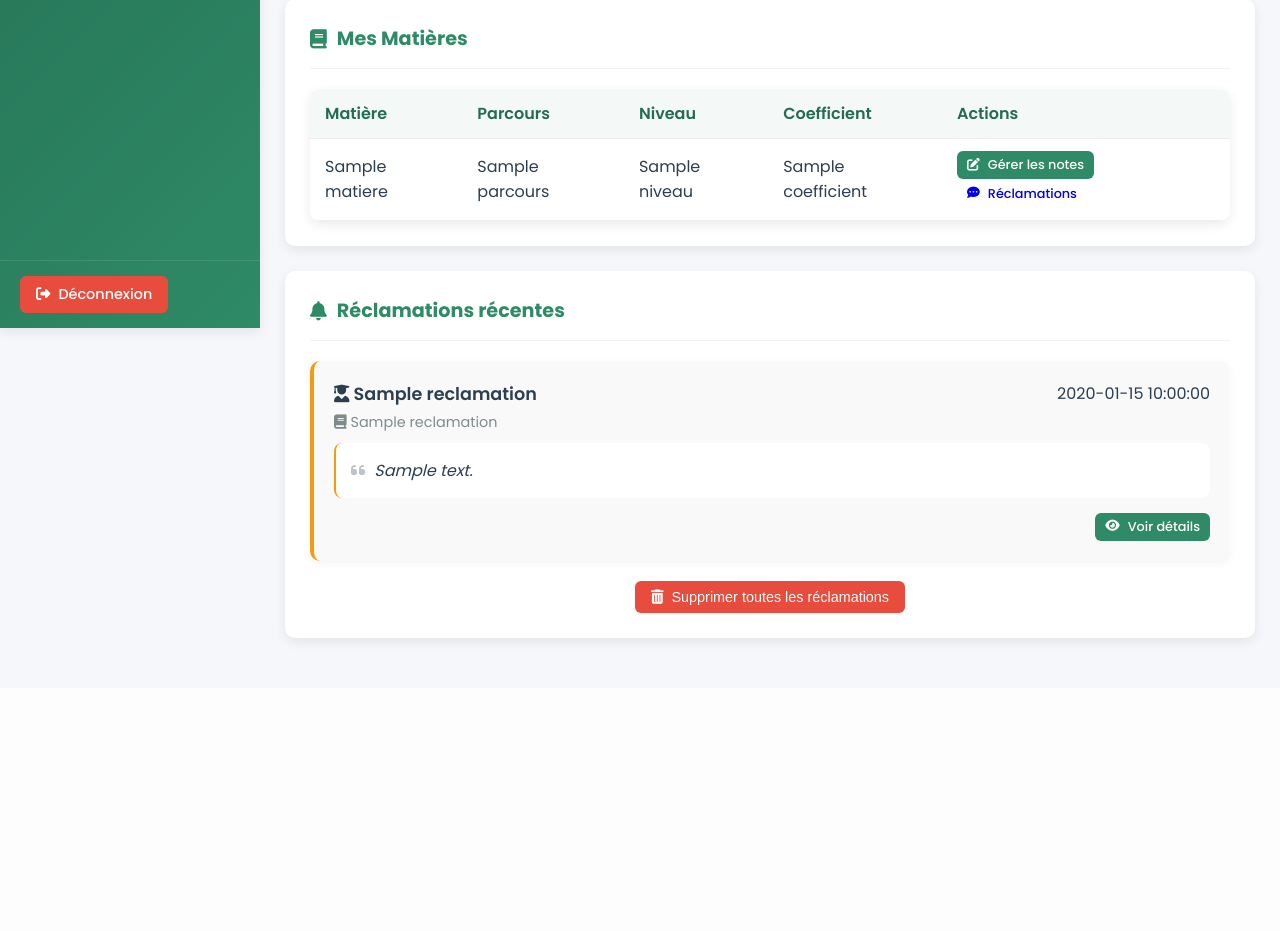
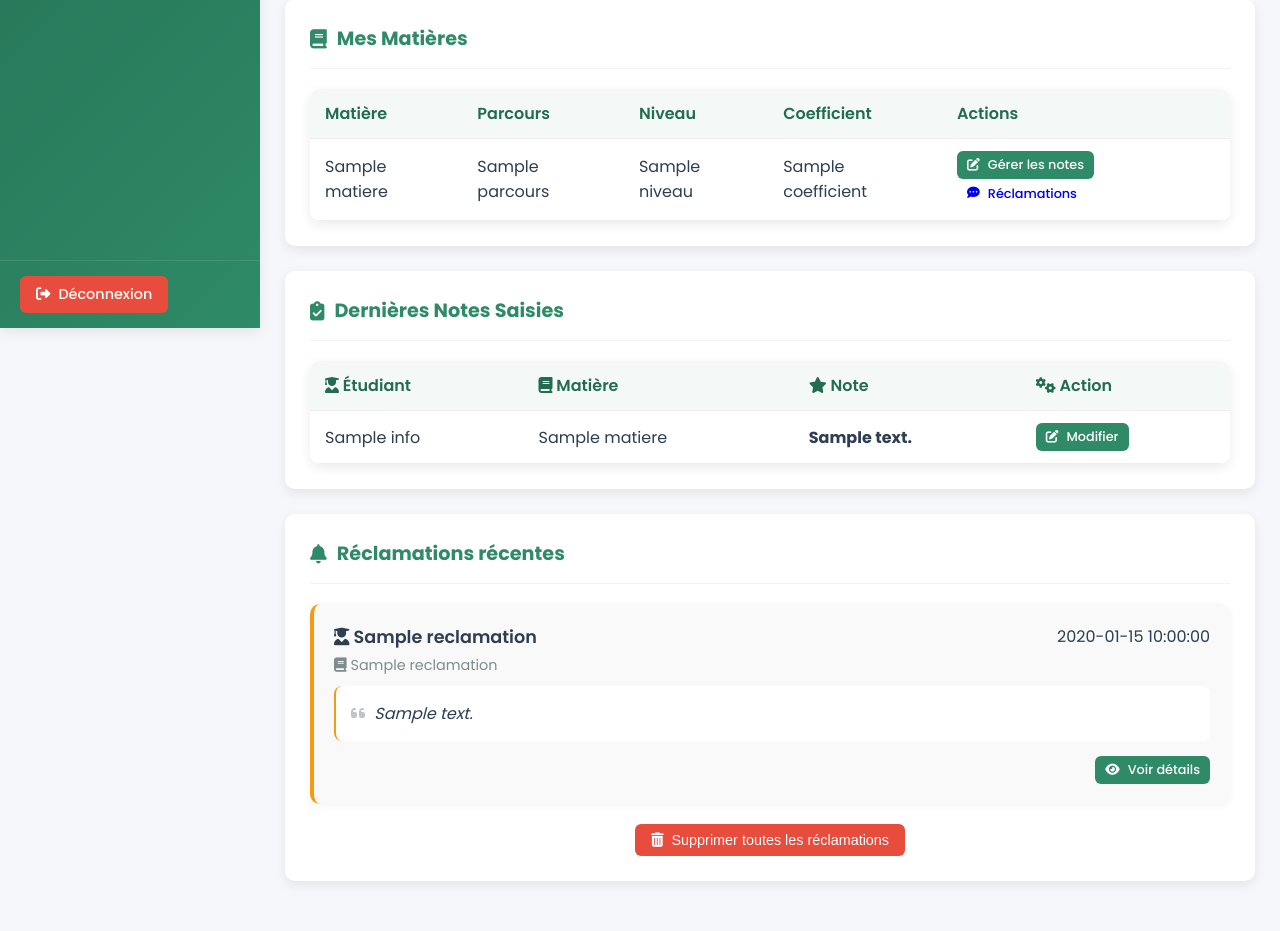
Before and after one commit to judilegend/scolaire-note, a Flask app: page /enseignant/dashboard in a window 1280 px wide. Shown: the part 472-1403 px from the top of the page. Before the commit the page ends 1118 px from the top, so only its background shows below. Run offline with Flask 2, Linux system fonts and the light colour scheme; one stand-in notice (Sample message) is shown; a database or web service that is not in the repository returns one stand-in record (values such as "Sample title").

Commit message:
feat: affiche note etudiants et modifier notes etudiants par reclamation

```diff
--- a/routes/enseignant_routes.py
+++ b/routes/enseignant_routes.py
@@ -7,7 +7,6 @@ from email.mime.text import MIMEText
 # Créer une instance de Blueprint pour les routes de l'enseignant
 enseignant_bp = Blueprint('enseignant', __name__)
 
-# Tableau de bord enseignant
 # Tableau de bord enseignant
 @enseignant_bp.route('/dashboard')
 def dashboard():
@@ -53,6 +52,35 @@ def dashboard():
         notes_count = notes_collection.count_documents({"id_matiere": matiere["_id"]})
         total_notes += notes_count
 
+    # Récupérer les dernières notes saisies (pour affichage dans le dashboard)
+    dernieres_notes = []
+    for matiere in matieres:
+        # Récupérer les étudiants de cette matière
+        etudiants = list(infos_collection.find({
+            "role": "etudiant",
+            "approuve": True,
+            "parcours": matiere.get("parcours"),
+            "niveau": matiere.get("niveau")
+        }).sort("nom", 1).limit(5))  # Limiter à 5 étudiants pour l'affichage
+
+        # Récupérer les notes pour ces étudiants dans cette matière
+        for etudiant in etudiants:
+            note = notes_collection.find_one({
+                "numero_etudiant": etudiant["numero"],
+                "id_matiere": matiere["_id"]
+            })
+
+            if note:
+                dernieres_notes.append({
+                    "etudiant_nom": etudiant["nom"],
+                    "etudiant_numero": etudiant["numero"],
+                    "matiere_nom": matiere["nom"],
+                    "note": note["note"]
+                })
+
+    # Limiter à 10 dernières notes pour l'affichage
+    dernieres_notes = dernieres_notes[:10]
+
     return render_template("enseignant/enseignant_dashboard.html",
                           user=user,
                           matieres=matieres,
@@ -60,10 +88,11 @@ def dashboard():
                           reclamations_count=reclamations_count,
                           total_matieres=total_matieres,
                           total_etudiants=total_etudiants,
-                          total_notes=total_notes)
+                          total_notes=total_notes,
+                          dernieres_notes=dernieres_notes)
 
 # ROUTE POUR AFFICHER LES NOTES
-@enseignant_bp.route('/matiere/<matiere_id>/notes', methods=['GET'])
+@enseignant_bp.route('/matiere/<matiere_id>/notes', methods=['GET', 'POST'])
 def gerer_notes(matiere_id):
     if "user_email" not in session:
         return redirect(url_for("auth.connexion"))
@@ -86,23 +115,74 @@ def gerer_notes(matiere_id):
 
     # Notes existantes pour la matière
     notes_cursor = notes_collection.find({"id_matiere": matiere_id_obj})
-    notes = {note["numero_etudiant"]: note["note"] for note in notes_cursor}
+
+    # Créer un dictionnaire avec l'ID de l'étudiant comme clé
+    notes = {}
+    for note in notes_cursor:
+        # Récupérer l'étudiant correspondant à ce numéro
+        etudiant = infos_collection.find_one({"numero": note["numero_etudiant"], "role": "etudiant"})
+        if etudiant:
+            # Utiliser l'ID de l'étudiant comme clé
+            notes[str(etudiant["_id"])] = note["note"]
+
+    # Traitement du formulaire de soumission des notes
+    if request.method == 'POST':
+        for key, value in request.form.items():
+            if key.startswith('note_') and value.strip():
+                etudiant_id = key.replace('note_', '')
+                etudiant = infos_collection.find_one({"_id": ObjectId(etudiant_id)})
+
+                if etudiant:
+                    try:
+                        # Convertir en nombre et vérifier la plage
+                        note_value = float(value)
+                        if 0 <= note_value <= 20:
+                            # Vérifier si une note existe déjà
+                            existing_note = notes_collection.find_one({
+                                "numero_etudiant": etudiant["numero"],
+                                "id_matiere": matiere_id_obj
+                            })
+
+                            if existing_note:
+                                # Mettre à jour la note existante
+                                notes_collection.update_one(
+                                    {"_id": existing_note["_id"]},
+                                    {"$set": {"note": note_value}}
+                                )
+                            else:
+                                # Créer une nouvelle note
+                                notes_collection.insert_one({
+                                    "numero_etudiant": etudiant["numero"],
+                                    "id_matiere": matiere_id_obj,
+                                    "note": note_value
+                                })
+
+                            # Mettre à jour le dictionnaire des notes pour l'affichage
+                            notes[etudiant_id] = note_value
+
+                            # Recalculer la moyenne de l'étudiant
+                            from models.notes_model import calculer_moyenne_complete
+                            moyenne, _ = calculer_moyenne_complete(etudiant["numero"])
+                            infos_collection.update_one(
+                                {"_id": etudiant["_id"]},
+                                {"$set": {"moyenne": moyenne}}
+                            )
+                    except ValueError:
+                        flash(f"Valeur invalide pour l'étudiant {etudiant['nom']}", "error")
+
+        flash("Notes enregistrées avec succès", "success")
+        return redirect(url_for('enseignant.gerer_notes', matiere_id=matiere_id))
 
     # Récupérer les réclamations pour le compteur
     reclamations = list(reclamation_collection.find({"enseignant_nom": user["nom"], "status": "En attente"}))
     reclamations_count = len(reclamations)
 
-    # Récupérer les matières pour le menu déroulant
-    matieres = matieres_collection.find({"professeur": user["nom"]})
-
     return render_template("enseignant/enseignant_notes_matiere.html",
-        matiere=matiere,
-        etudiants=etudiants,
-        notes=notes,  # Changé de note_dict à notes
-        user=user,
-        reclamations_count=reclamations_count,
-        matieres=matieres
-    )
+                          matiere=matiere,
+                          etudiants=etudiants,
+                          notes=notes,
+                          user=user,
+                          reclamations_count=reclamations_count)
 
 # ROUTE POUR ENREGISTRER/MODIFIER LES NOTES
 @enseignant_bp.route('/matiere/<matiere_id>/notes/update', methods=['POST'])
--- a/templates/enseignant/enseignant_dashboard.html
+++ b/templates/enseignant/enseignant_dashboard.html
@@ -98,7 +98,45 @@ block content %}
   </div>
 </div>
 
-{% if reclamations %}
+<!-- Nouvelle section pour afficher les dernières notes saisies -->
+{% if dernieres_notes %}
+<div class="card">
+  <h3><i class="fas fa-clipboard-check"></i> Dernières Notes Saisies</h3>
+
+  <div class="table-container">
+    <table>
+      <thead>
+        <tr>
+          <th><i class="fas fa-user-graduate"></i> Étudiant</th>
+          <th><i class="fas fa-book"></i> Matière</th>
+          <th><i class="fas fa-star"></i> Note</th>
+          <th><i class="fas fa-cogs"></i> Action</th>
+        </tr>
+      </thead>
+      <tbody>
+        {% for note in dernieres_notes %}
+        <tr>
+          <td>{{ note.etudiant_nom }}</td>
+          <td>{{ note.matiere_nom }}</td>
+          <td><strong>{{ note.note }}</strong></td>
+          <td>
+            {% for matiere in matieres %} {% if matiere.nom == note.matiere_nom
+            %}
+            <a
+              href="{{ url_for('enseignant.gerer_notes', matiere_id=matiere._id) }}"
+              class="btn btn-primary btn-sm"
+            >
+              <i class="fas fa-edit"></i> Modifier
+            </a>
+            {% endif %} {% endfor %}
+          </td>
+        </tr>
+        {% endfor %}
+      </tbody>
+    </table>
+  </div>
+</div>
+{% endif %} {% if reclamations %}
 <div class="card">
   <h3><i class="fas fa-bell"></i> Réclamations récentes</h3>
 
```
Also changed, not shown: templates/enseignant/enseignant_notes_matiere.html (+37 -2 lines).
